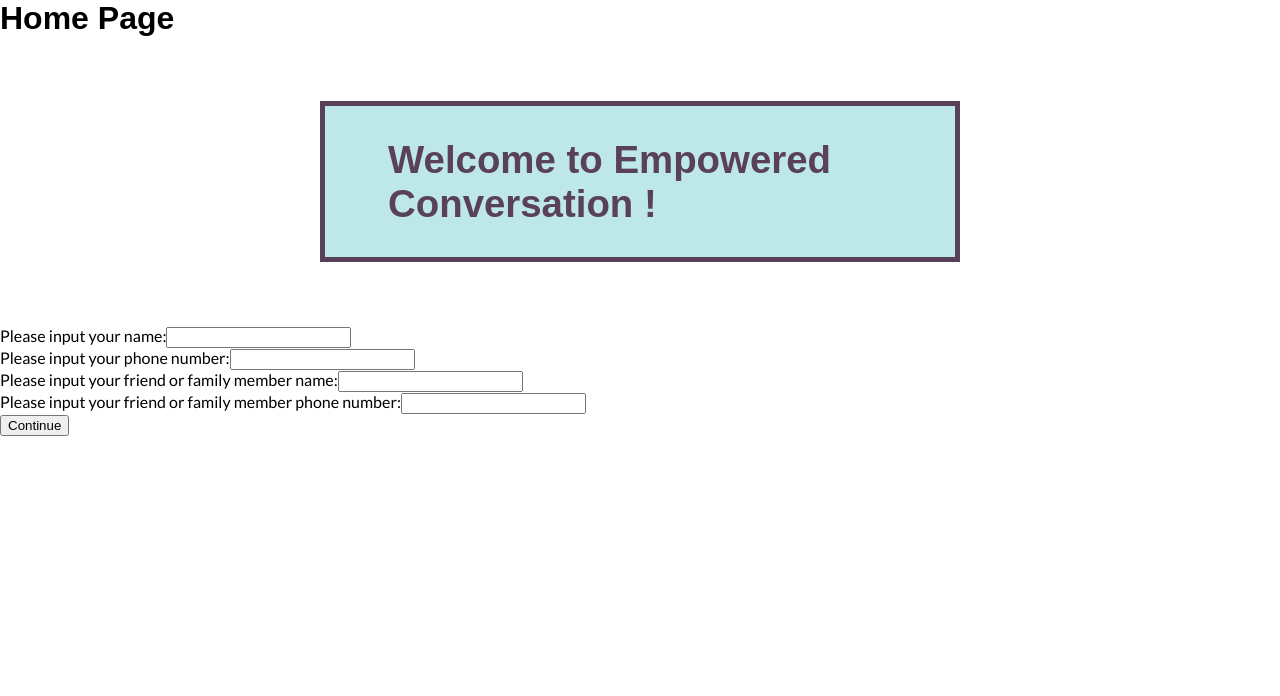
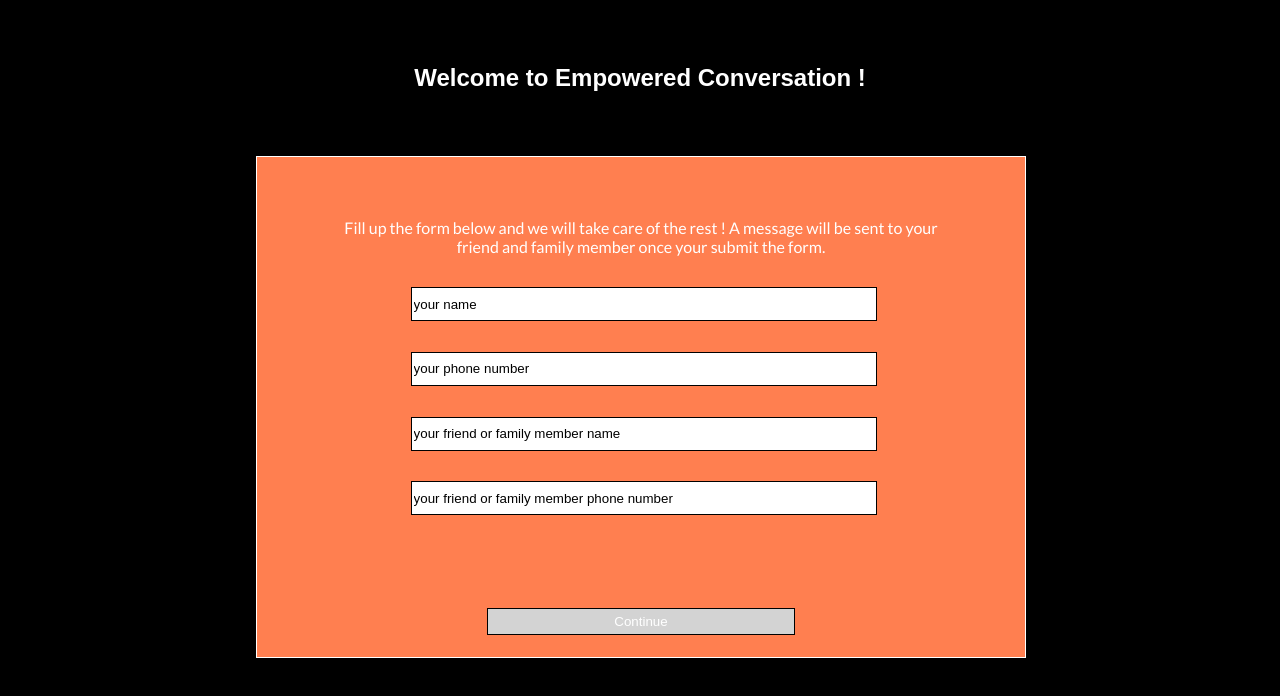
Before and after one commit to empowered-conversations/ec-frontend, a React (Create React App) app in the folder empowered-conversation/: page /home in a window 1280 px wide. Shown: the top 696 px of the page. Built offline with nearby package versions, Linux system fonts and the light colour scheme; sample sign-in values are in the browser's storage.

Commit message:
finished styling

```diff
--- a/empowered-conversation/src/App.css
+++ b/empowered-conversation/src/App.css
@@ -130,6 +130,91 @@
   color: white;
 }
 
+.user_card {
+  text-align: center;
+  padding: 5% 0;
+}
+
+.home_container {
+  background-color: black;
+  color: white;
+  width: 100%;
+  height: 800px;
+}
+
+.home_form_container {
+  background-color: coral;
+  width: 60%;
+  height: 500px;
+  margin-left: 20%;
+  display: flex;
+  flex-direction: column;
+  justify-content: center;
+  align-items: center;
+  border: 1px solid white;
+}
+
+.home_form_container p {
+  margin-top: 15%;
+  width: 80%;
+  text-align: center;
+}
+
+.home_form_container .input_el {
+  margin: 2% 2%;
+  width: 100%;
+}
+
+.home_form_container input {
+  width: 60%;
+  margin-left: 20%;
+  border: 1px black solid;
+  height: 30px;
+}
+
+.conti_btn {
+  width: 40%;
+  padding: 5px;
+  margin: 10% 30%;
+  background-color: lightblue;
+  color: black;
+  border: 1px black solid;
+}
+
+.conti_btn:disabled {
+  background-color: lightgrey;
+  color: white;
+}
+
+.confirm_page {
+  background-color: black;
+  color: white;
+  width: 100%;
+  padding-top: 5%;
+  height: 800px;
+}
+
+.confirm_container {
+  background-color: coral;
+  width: 60%;
+  height: 300px;
+  margin-left: 20%;
+  display: flex;
+  flex-direction: column;
+  justify-content: center;
+  align-items: center;
+  border: 1px solid white;
+}
+
+.confirm_btn {
+  width: 40%;
+  padding: 5px;
+  margin: 10% 10%;
+  background-color: lightblue;
+  color: black;
+  border: 1px black solid;
+}
+
 .modal {
   display: none;
   position: fixed;
@@ -155,8 +240,10 @@
 .modal-content {
   position: fixed;
   bottom: 0;
+
   background-color: #fefefe;
   width: 100%;
+  height: 50px;
   -webkit-animation-name: slideIn;
   -webkit-animation-duration: 0.4s;
   animation-name: slideIn;
@@ -186,29 +273,29 @@
 
 .modal-footer {
   padding: 2px 16px;
-  background-color: lightcoral;
+  background-color: coral;
   color: white;
 }
 
 /* Add Animation */
 @-webkit-keyframes slideIn {
   from {
-    bottom: -300px;
+    bottom: -100px;
     opacity: 0;
   }
   to {
-    bottom: 0;
+    bottom: 100;
     opacity: 1;
   }
 }
 
 @keyframes slideIn {
   from {
-    bottom: -300px;
+    bottom: -100px;
     opacity: 0;
   }
   to {
-    bottom: 0;
+    bottom: 100;
     opacity: 1;
   }
 }
--- a/empowered-conversation/src/components/Home.js
+++ b/empowered-conversation/src/components/Home.js
@@ -60,58 +60,64 @@ const Home = props => {
     localStorage.setItem("token", JSON.stringify(props.token));
   }, [props.token]);
 
-  console.log(checked);
+  return (
+    <div className="home_container">
+      <UserCard name={props.username} />
 
-  return (
-    <div>
-      <h1>Home Page</h1>
-      <UserCard name={props.username} />
-      <form>
-        <div>
-          <label>
-            Please input your name:
+      <form className="home_form_container">
+        <p>
+          Fill up the form below and we will take care of the rest ! A message
+          will be sent to your friend and family member once your submit the
+          form.
+        </p>
+        <div className="input_el">
           <input
             type="text"
             name="userName"
+            placeholder="your name"
             value={info.userName}
             onChange={changeHandler}
           />
-          </label>
         </div>
-        <div>
-          <label>
-            Please input your phone number:
+        <div className="input_el">
           <input
             type="tel"
             name="userPhone"
+            placeholder="your phone number"
             value={info.userPhone}
             onChange={changeHandler}
           />
-          </label>
         </div>
-        <div>
-          <label>
-            Please input your friend or family member name:
+        <div className="input_el">
           <input
             type="text"
             name="otherName"
             value={info.otherName}
+            placeholder="your friend or family member name"
             onChange={changeHandler}
           />
-          </label>
         </div>
-        <div>
-          <label>
-            Please input your friend or family member phone number:
+        <div className="input_el">
           <input
             type="tel"
             name="otherPhone"
+            placeholder="your friend or family member phone number"
             value={info.otherPhone}
             onChange={changeHandler}
           />
-          </label>
         </div>
-        <button onClick={continueHandler}>Continue</button>
+        <button
+          disabled={
+            info.userName.length === 0 ||
+            info.userPhone.length === 0 ||
+            info.otherName.length === 0 ||
+            info.otherPhone.length === 0
+          }
+          className="conti_btn"
+          onClick={continueHandler}
+        >
+          Continue
+        </button>
       </form>
 
       <div id="myModal" className={displayModal ? `modal_diplay` : `modal`}>
--- a/empowered-conversation/src/components/MessageConfirm.js
+++ b/empowered-conversation/src/components/MessageConfirm.js
@@ -1,10 +1,19 @@
 import React from "react";
 
 const MessageConfirm = props => {
+  const clickHandler = () => {
+    props.history.push("/home");
+  };
   return (
-    <div>
-      <h2>Confirmed</h2>
-      <p>Your message has been sent !</p>
+    <div className="confirm_page">
+      <div className="confirm_container">
+        <h2>Confirmed !</h2>
+        <p>Your message has been sent successfully!</p>
+        <p>Your will hear back soon...</p>
+        <button className="confirm_btn" onClick={clickHandler}>
+          Go Back to Home Page
+        </button>
+      </div>
     </div>
   );
 };
--- a/empowered-conversation/src/components/UserCard.js
+++ b/empowered-conversation/src/components/UserCard.js
@@ -1,27 +1,10 @@
 import React from "react";
-import styled from "styled-components";
 
 const UserCard = props => {
-  const CardStyle = styled.div`
-    margin: 5% 25% 5% 25%;
-    border: solid 5px #594157;
-    display: flex;
-    justify-content: center;
-    background-color: #bee7e8;
-  `;
-
-  const Header = styled.h2`
-    margin: 5% 5% 5% 10%;
-    font-size: 240%;
-    color: #594157;
-  `;
-
   return (
-    <div>
-      <CardStyle>
-        <Header>Welcome to Empowered Conversation {props.name} !</Header>
-      </CardStyle>
-    </div>
+    <h2 className="user_card">
+      Welcome to Empowered Conversation {props.name} !
+    </h2>
   );
 };
 export default UserCard;
```
Lines whose indentation alone changed are shown as unchanged.
